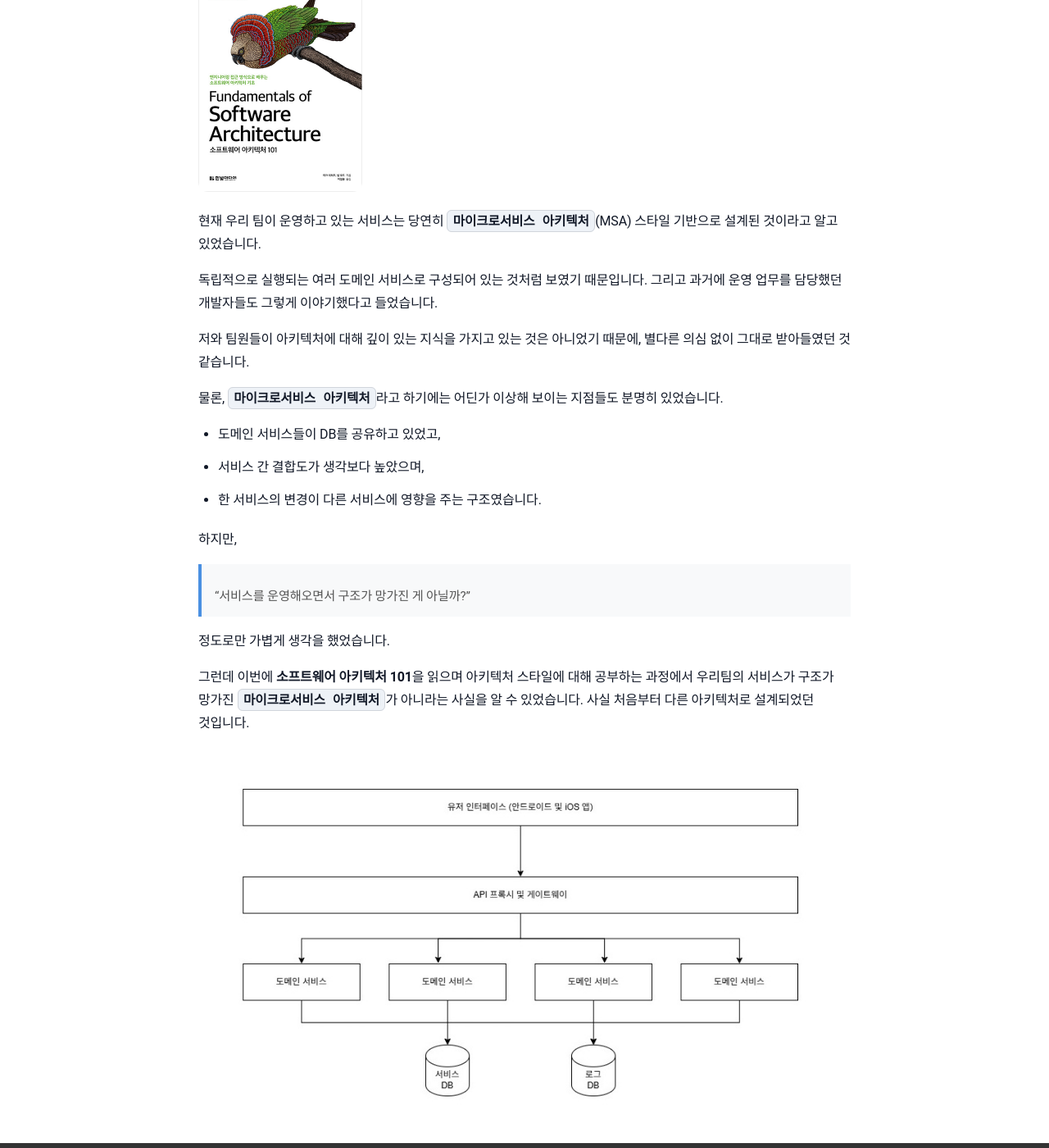
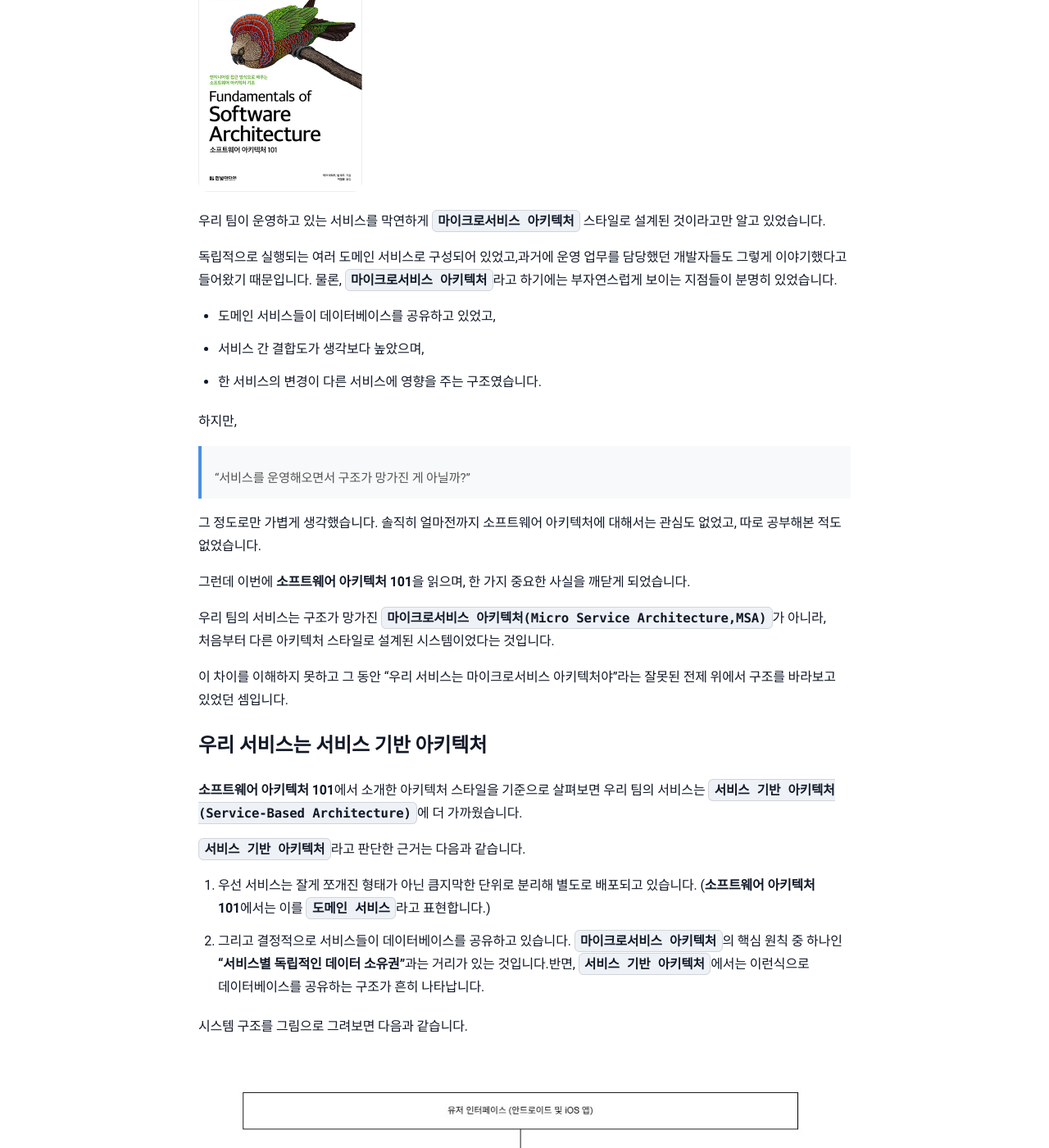
Before and after one commit to sanghoon-lee/sanghoon-lee.github.io, a Jekyll site: the page built from _posts/2026-02-26-ServiceArchDesign.md, in a window 1280 px wide and 1400 px high, scrolled down 404 px. Shown: the whole window at 82% size. Built offline with Jekyll 4.4.1, drawn with Linux system fonts in a browser that asks for light colours; nearby versions of some CDN libraries; comment, search, counter and statistics services are not loaded; some of the changed text lies outside the part shown.

Commit message:
서비스 기반 아키텍처 스타일 포스팅 추가

```diff
--- a/_posts/2026-02-26-ServiceArchDesign.md
+++ b/_posts/2026-02-26-ServiceArchDesign.md
@@ -16,27 +16,6 @@ categories: 학습기록
 }
 </style>
 
-<img class="main-image" src="/assets/images/101.jpg" alt="소프트웨어 아키텍처 101">
-
-현재 우리 팀이 운영하고 있는 서비스는 당연히 `마이크로서비스 아키텍처`(MSA) 스타일 기반으로 설계된 것이라고 알고 있었습니다.
-
-독립적으로 실행되는 여러 도메인 서비스로 구성되어 있는 것처럼 보였기 때문입니다. 그리고 과거에 운영 업무를 담당했던 개발자들도 그렇게 이야기했다고 들었습니다.
-
-저와 팀원들이 아키텍처에 대해 깊이 있는 지식을 가지고 있는 것은 아니었기 때문에, 별다른 의심 없이 그대로 받아들였던 것 같습니다.
-
-물론, `마이크로서비스 아키텍처`라고 하기에는 어딘가 이상해 보이는 지점들도 분명히 있었습니다.
-
-* 도메인 서비스들이 DB를 공유하고 있었고,
-* 서비스 간 결합도가 생각보다 높았으며,
-* 한 서비스의 변경이 다른 서비스에 영향을 주는 구조였습니다.
-
-하지만,
-> “서비스를 운영해오면서 구조가 망가진 게 아닐까?”
-
-정도로만 가볍게 생각을 했었습니다.
-
-그런데 이번에 **소프트웨어 아키텍처 101**을 읽으며 아키텍처 스타일에 대해 공부하는 과정에서 우리팀의 서비스가 구조가 망가진 `마이크로서비스 아키텍처`가 아니라는 사실을 알 수 있었습니다. 사실 처음부터 다른 아키텍처로 설계되었던 것입니다.
-
 <style>
 .arch-image {
   width: 100%;
@@ -48,4 +27,64 @@ categories: 학습기록
 }
 </style>
 
+<img class="main-image" src="/assets/images/101.jpg" alt="소프트웨어 아키텍처 101">
+
+우리 팀이 운영하고 있는 서비스를 막연하게 `마이크로서비스 아키텍처` 스타일로 설계된 것이라고만 알고 있었습니다.
+
+독립적으로 실행되는 여러 도메인 서비스로 구성되어 있었고,과거에 운영 업무를 담당했던 개발자들도 그렇게 이야기했다고 들어왔기 때문입니다. 물론, `마이크로서비스 아키텍처`라고 하기에는 부자연스럽게 보이는 지점들이 분명히 있었습니다.
+
+* 도메인 서비스들이 데이터베이스를 공유하고 있었고,
+* 서비스 간 결합도가 생각보다 높았으며,
+* 한 서비스의 변경이 다른 서비스에 영향을 주는 구조였습니다.
+
+하지만,
+
+> “서비스를 운영해오면서 구조가 망가진 게 아닐까?”
+
+그 정도로만 가볍게 생각했습니다. 솔직히 얼마전까지 소프트웨어 아키텍처에 대해서는 관심도 없었고, 따로 공부해본 적도 없었습니다.
+
+그런데 이번에 **소프트웨어 아키텍처 101**을 읽으며, 한 가지 중요한 사실을 깨닫게 되었습니다.
+
+우리 팀의 서비스는 구조가 망가진 `마이크로서비스 아키텍처(Micro Service Architecture,MSA)`가 아니라, 처음부터 다른 아키텍처 스타일로 설계된 시스템이었다는 것입니다.
+
+이 차이를 이해하지 못하고 그 동안 "우리 서비스는 마이크로서비스 아키텍처야"라는 잘못된 전제 위에서 구조를 바라보고 있었던 셈입니다.
+
+## 우리 서비스는 서비스 기반 아키텍처
+
+**소프트웨어 아키텍처 101**에서 소개한 아키텍처 스타일을 기준으로 살펴보면 우리 팀의 서비스는 `서비스 기반 아키텍처(Service-Based Architecture)`에 더 가까웠습니다.
+
+`서비스 기반 아키텍처`라고 판단한 근거는 다음과 같습니다.
+
+1. 우선 서비스는 잘게 쪼개진 형태가 아닌 큼지막한 단위로 분리해 별도로 배포되고 있습니다. (**소프트웨어 아키텍처 101**에서는 이를 `도메인 서비스`라고 표현합니다.)
+2. 그리고 결정적으로 서비스들이 데이터베이스를 공유하고 있습니다. `마이크로서비스 아키텍처`의 핵심 원칙 중 하나인
+**“서비스별 독립적인 데이터 소유권”**과는 거리가 있는 것입니다.반면, `서비스 기반 아키텍처`에서는 이런식으로 데이터베이스를 공유하는 구조가 흔히 나타납니다.
+
+시스템 구조를 그림으로 그려보면 다음과 같습니다.
+
 <img class="arch-image" src="/assets/images/myservice.jpg" alt="서비스 토폴로지">
+
+서비스는 분리되어 있지만, 데이터 계층은 하나로 묶여 있는 구조입니다. 이는 전형적인 `서비스 기반 아키텍처`의 형태로 볼 수 있습니다.
+
+> “망가진 마이크로서비스”가 아니라,<br> “처음부터 서비스 기반 아키텍처로 설계된 구조”였던 것입니다.
+
+## 마이크로서비스 아키텍처와 서비스 기반 아키텍처의 차이
+
+두 아키텍처는 “여러 개의 서비스로 시스템을 구성한다.”는 공통점을 가집니다. 하지만, 서비스의 경계와 독립성 수준에서 차이가 있습니다.
+
+1️⃣ 서비스 단위의 크기
+
+| 서비스 기반 아키텍처 | 마이크로서비스 아키텍처 |
+| --- | --- |
+| 비교적 큰 단위의 도메인 서비스<br> 하나의 서비스가 여러 기능을 포함 | 매우 작고 명확한 책임 단위<br> 하나의 서비스가 하나의 비즈니스 기능에 집중 |
+
+2️⃣ 데이터 소유권
+
+| 서비스 기반 아키텍처 | 마이크로서비스 아키텍처 |
+| --- | --- |
+| 서비스들이 데이터베이스를 공유할 수 있음<br>데이터 소유권이 명확히 분리되지 않을 수 있음 | 서비스별 독립적인 데이터베이스<br> 다른 서비스의 DB에 직접 접근하지 않음<br> 데이터는 API 또는 이벤트로만 교환 (👉 **이 부분이 가장 결정적인 차이입니다.**)
+
+3️⃣ 배포 및 결합도
+
+| 서비스 기반 아키텍처 | 마이크로서비스 아키텍처 |
+| --- | --- |
+| 서비스는 분리되어 있으나, 데이터 공유로 인해 논리적 결합이 존재<br> 배포 독립성이 제한적일 수 있음 | 서비스 단위의 완전한 독립 배포<br> 장애 격리 수준이 높음<br> 기술 스택까지 분리 가능
```
